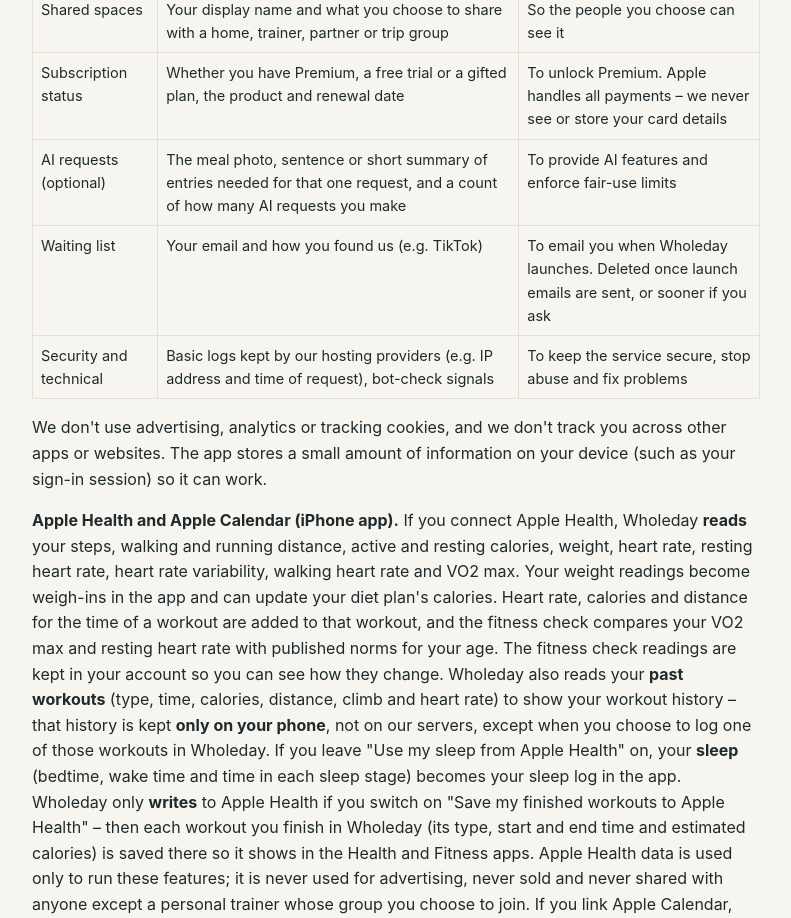
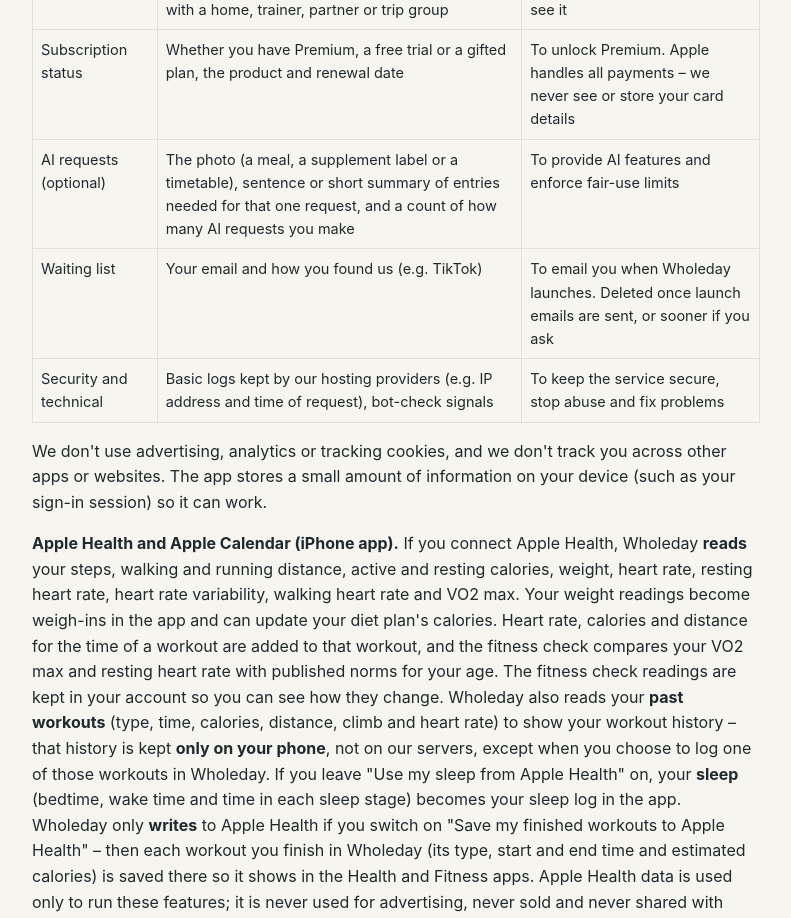
Before and after one commit to WholeDayAdmin/wholeday-site, a plain HTML site: page privacy.html in a window 1280 px wide. Shown: the part 1020-1938 px from the top of the page, without its empty margins (244-1035 px from the left). Drawn offline with Linux system fonts and the light colour scheme.

Commit message:
Add files via upload

```diff
--- a/privacy.html
+++ b/privacy.html
@@ -12,7 +12,7 @@
 <tr><td>Settings</td><td>Look and feel, the sections you switch on, diet and allergies, your answers to the welcome questions</td><td>To tailor the app to you</td></tr>
 <tr><td>Shared spaces</td><td>Your display name and what you choose to share with a home, trainer, partner or trip group</td><td>So the people you choose can see it</td></tr>
 <tr><td>Subscription status</td><td>Whether you have Premium, a free trial or a gifted plan, the product and renewal date</td><td>To unlock Premium. Apple handles all payments – we never see or store your card details</td></tr>
-<tr><td>AI requests (optional)</td><td>The meal photo, sentence or short summary of entries needed for that one request, and a count of how many AI requests you make</td><td>To provide AI features and enforce fair-use limits</td></tr>
+<tr><td>AI requests (optional)</td><td>The photo (a meal, a supplement label or a timetable), sentence or short summary of entries needed for that one request, and a count of how many AI requests you make</td><td>To provide AI features and enforce fair-use limits</td></tr>
 <tr><td>Waiting list</td><td>Your email and how you found us (e.g. TikTok)</td><td>To email you when Wholeday launches. Deleted once launch emails are sent, or sooner if you ask</td></tr>
 <tr><td>Security and technical</td><td>Basic logs kept by our hosting providers (e.g. IP address and time of request), bot-check signals</td><td>To keep the service secure, stop abuse and fix problems</td></tr></table>
 <p>We don't use advertising, analytics or tracking cookies, and we don't track you across other apps or websites. The app stores a small amount of information on your device (such as your sign-in session) so it can work.</p>
```
